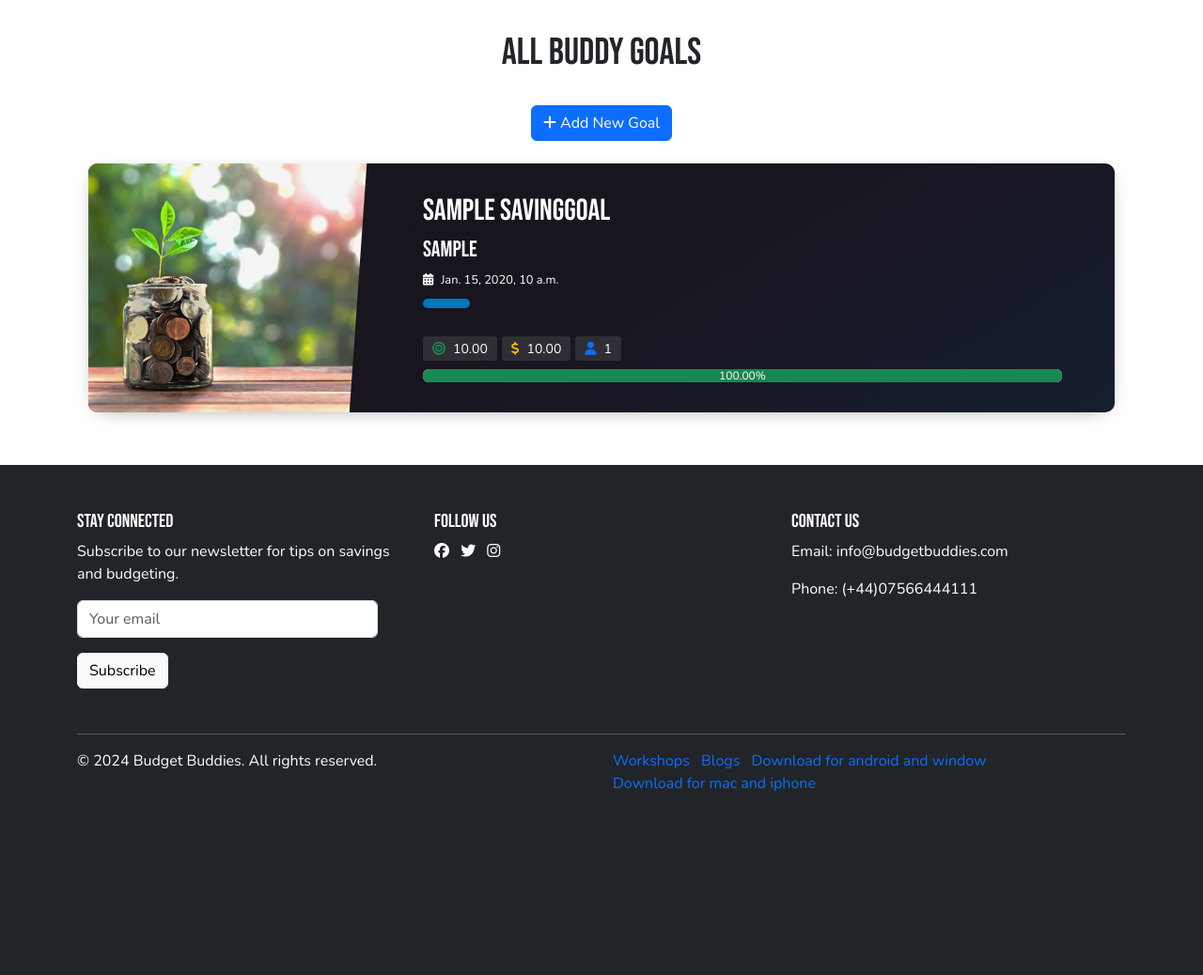
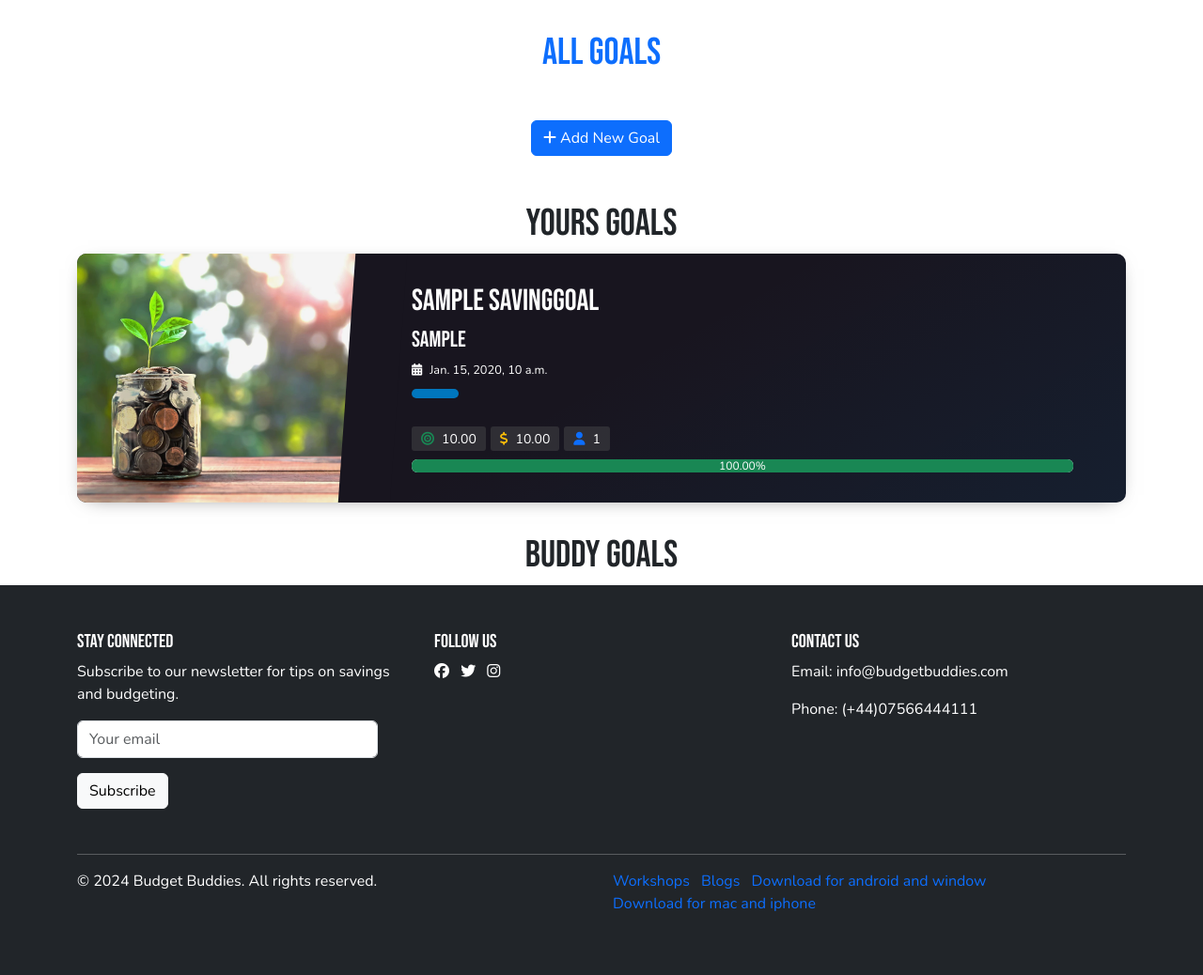
Before and after one commit to KaiLangen96/january-hackathon-2024, a Django app: page /all_saving_goals/ in a window 1280 px wide. Shown: the part 76-1114 px from the top of the page at 94% size. Before the commit the page ends 918 px from the top, so only its background shows below. Run offline with Django 4.2, Linux system fonts and the light colour scheme; a user stored in the database is signed in; tables that the repository leaves empty hold one stand-in row (values such as "Sample post"); some libraries are stand-ins or nearby versions.

Commit message:
Added goal seperation

```diff
--- a/base/views.py
+++ b/base/views.py
@@ -131,7 +131,16 @@ class AllSavingsGoalsListView(LoginRequiredMixin, generic.ListView):
             models.Q(user=user_profile.user) | models.Q(user__in=friends_users)
         )
 
-        return all_goals
+        # Separate the goals into two groups: user's goals and friends' goals
+        user_goals = all_goals.filter(user=user_profile.user)
+        friends_goals = all_goals.exclude(user=user_profile.user)
+
+        return user_goals, friends_goals
+
+    def get_context_data(self, **kwargs):
+        context = super().get_context_data(**kwargs)
+        context['user_goals'], context['friends_goals'] = self.get_queryset()
+        return context
 
 
 class AboutPageView(generic.View):
--- a/templates/view_all_savings_goals.html
+++ b/templates/view_all_savings_goals.html
@@ -261,9 +261,9 @@
 {% endblock %}
 
 {% block content %}
-<h1 class="h1 text-center" id="pageHeaderTitle">All Buddy Goals</h1>
+<h1 class="h1 text-center text-primary" id="pageHeaderTitle">All Goals</h1>
 
-<div class='container text-center'>
+<div class='container text-center my-5'>
 
   <a href="{% url 'add_saving_goal' %}">
     <div class='btn-primary btn text-white'><i class="fa-solid fa-plus"></i>
@@ -272,9 +272,52 @@
 </div>
 
 
+<h3 class="h1 text-center" >Yours Goals</h3>
 
-{% for goal in goals  %}
-	<div class="container py-4">
+{% for goal in user_goals %}
+
+<a href="{% url "saving_goal_details" goal_pk=goal.pk %}">
+
+	<article class="postcard dark blue">
+	<img class="postcard__img" src="https://raw.githubusercontent.com/DarrachBarneveld/january-hackathon-2024/main/static/images/savings.webp" alt="Image Title" />
+		<div class="postcard__text">
+			<h1 class="postcard__title blue">{{goal.name}}</h1>
+	<h2 class="h4">{{goal.user.username}}</h2>
+
+
+			<div class="postcard__subtitle small blue">
+				<time datetime="2020-05-25 12:00:00">
+					<i class="fas fa-calendar-alt me-2"></i>{{goal.created_at}}
+				</time>
+			</div>
+			<div class="postcard__bar"></div>
+
+			<ul class="postcard__tagbox">
+				<li class="tag__item"><i class="fas fa-bullseye me-2 text-success"></i>{{goal.target_amount}}</li>
+				<li class="tag__item"><i class="fas fa-dollar me-2 text-warning"></i>{{goal.current_amount}}</li>
+
+	  <li class="tag__item"><i class="fas fa-user me-2 text-primary"></i>{{ goal.unique_depositing_users_count }}</li>
+			</ul>
+			<div class="progress mt-1" data-height="14" style="height: 14px">
+				<div
+				  class="progress-bar bg-success text-center"
+				  role="progressbar"
+				  data-width="{{goal.calculate_remaining_percentage}}%"
+				  aria-valuenow="{{goal.calculate_remaining_percentage}}"
+				  aria-valuemin="0"
+				  aria-valuemax="100"
+				  style="width: {{goal.calculate_remaining_percentage}}%"
+				>{{goal.calculate_remaining_percentage}}%</div>
+			  </div>
+		</div>
+	</article>
+</a>
+
+{% endfor %}
+
+<h3 class="h1 text-center" >Buddy Goals</h3>
+
+{% for goal in friends_goals %}
 
 <a href="{% url "saving_goal_details" goal_pk=goal.pk %}">
 
@@ -316,4 +359,5 @@
 {% endfor %}
 
 
+
 {% endblock %}
```
Lines whose indentation alone changed are shown as unchanged.
